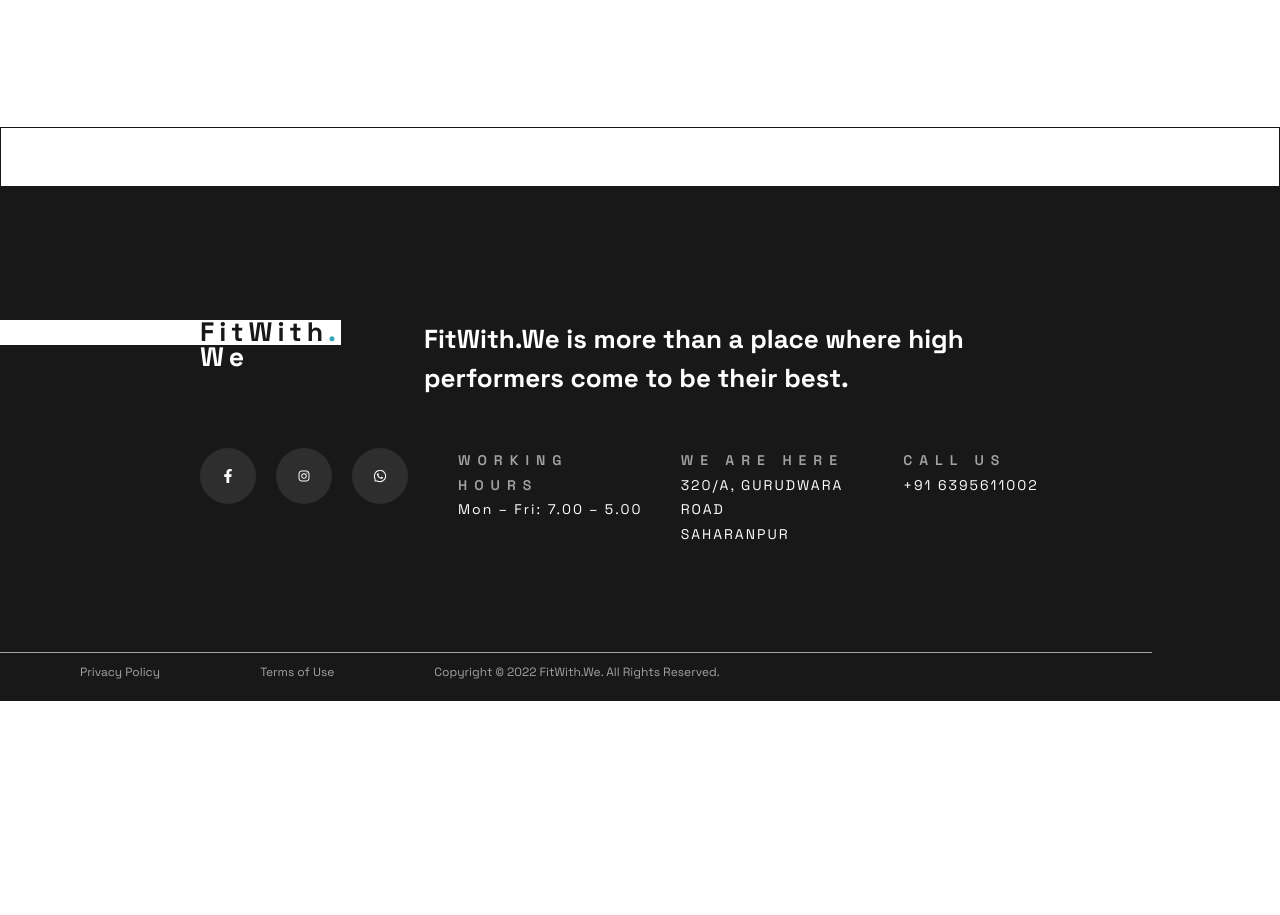
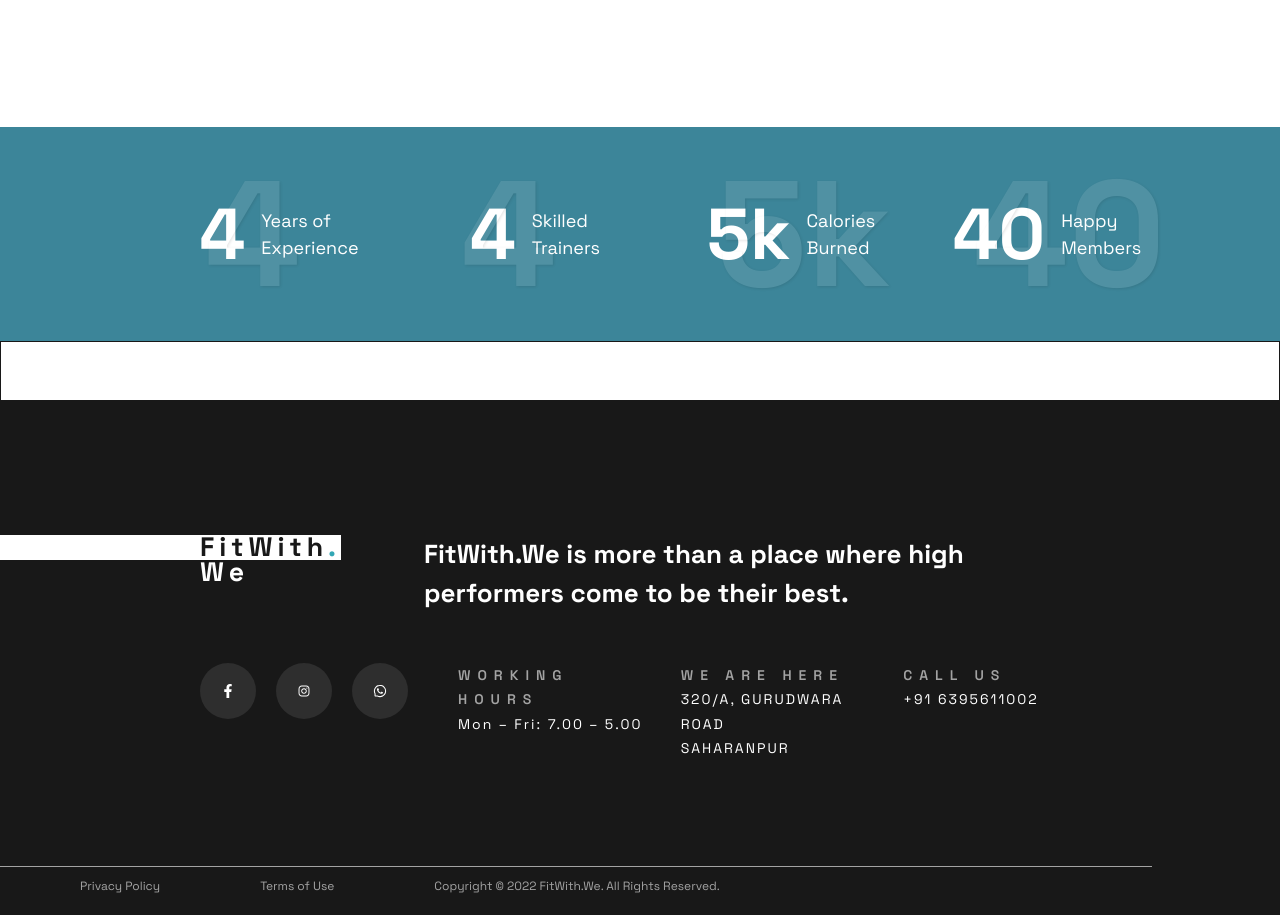
Before and after one commit to fitwithwe/fitwithwe, a React (Vite) app: page /home in a window 1280 px wide. Shown: the part 940-1855 px from the top of the page. Before the commit the page ends 1641 px from the top, so only its background shows below. Built offline with nearby package versions, Linux system fonts and the light colour scheme.

Commit message:
vercel json header

```diff
--- a/src/pages/Home/Home.view.tsx
+++ b/src/pages/Home/Home.view.tsx
@@ -1,9 +1,9 @@
 
-import { Flex, Image } from "@chakra-ui/react";
-import React from "react";
+import { Flex, Image, Stat } from "@chakra-ui/react";
 import Banner from "./components/Banner";
 import Motivation from "./components/Motivation";
 import MovingLine from "./components/MovingLine";
+import Stats from "./components/Stats";
 import { useHomeContext } from "./utils/context";
 
 export default function HomeView() {
@@ -12,6 +12,7 @@ export default function HomeView() {
         <Flex direction={'column'}>
             <Banner />
             <Motivation />
+            <Stats/>
             <MovingLine />
         </Flex>
     );
--- /dev/null
+++ b/src/pages/Home/components/Stats.tsx
@@ -0,0 +1,78 @@
+import { Flex, Text, Image, GridItem, Grid } from "@chakra-ui/react";
+
+const items = [
+    {
+        title: 'Years of<br/> Experience',
+        ans: '4'
+    },
+    {
+        title: 'Skilled <br/>Trainers',
+        ans: '4'
+    },
+    {
+        title: 'Calories <br/>Burned',
+        ans: '5k'
+    },
+    {
+        title: 'Happy <br/>Members',
+        ans: '40'
+    }
+]
+
+export default function Stats() {
+    return (
+        <Flex
+            bgColor={'#3c8599'}
+            justifyContent={'center'}
+            py={{ base: '10pt', sm: '20pt', md: '30pt', lg: '40pt' }}
+            alignItems={'center'}
+            color='white'
+            fontWeight={'bold'}
+        >
+            <Grid
+                templateColumns={{ base: 'repeat(1, 1fr)', sm: 'repeat(2, 1fr)', xl: 'repeat(4, 1fr)' }}
+                w={{ base: '95%', sm: '90%', md: '85%', lg: '80%' }}
+            >
+                {items.map((row, id) => (
+                    <GridItem
+                        key={id}
+                        position='relative'
+                    >
+                        <Flex
+                            alignItems={'center'}
+                            justifyContent='center'
+                            pl={'50px'}
+                            zIndex={50}
+                        >
+                            <Text
+                                fontSize={{ base: '60px', sm: '64px', md: '68px', lg: '72px' }}
+                            >
+                                {row.ans}
+                            </Text>
+                            <Text
+                                fontWeight={'normal'}
+                                m={{base:'0 2px 0 4px',lg:'0 4px 0 16px'}}
+                                fontSize={{ base: '15px', sm: '16px', md: '17px', lg: '18px' }}
+                                dangerouslySetInnerHTML={{ __html: row.title }}
+                                lineHeight={1.5}
+                            />
+                        </Flex>
+                        <Flex
+                            position={'absolute'}
+                            top={'50%'}
+                            opacity={0.1}
+                            left={'30%'}
+                            // color='transparent'
+                            // zIndex={-1}
+                            textShadow={'1px 1px 3px #090909'}
+                            fontSize={{ base: '90px', sm: '110px', md: '130px', lg: '150px' }}
+                            lineHeight={0}
+                        >
+                            {row.ans}
+                        </Flex>
+                    </GridItem>
+                ))}
+            </Grid>
+        </Flex>
+    )
+}
```
